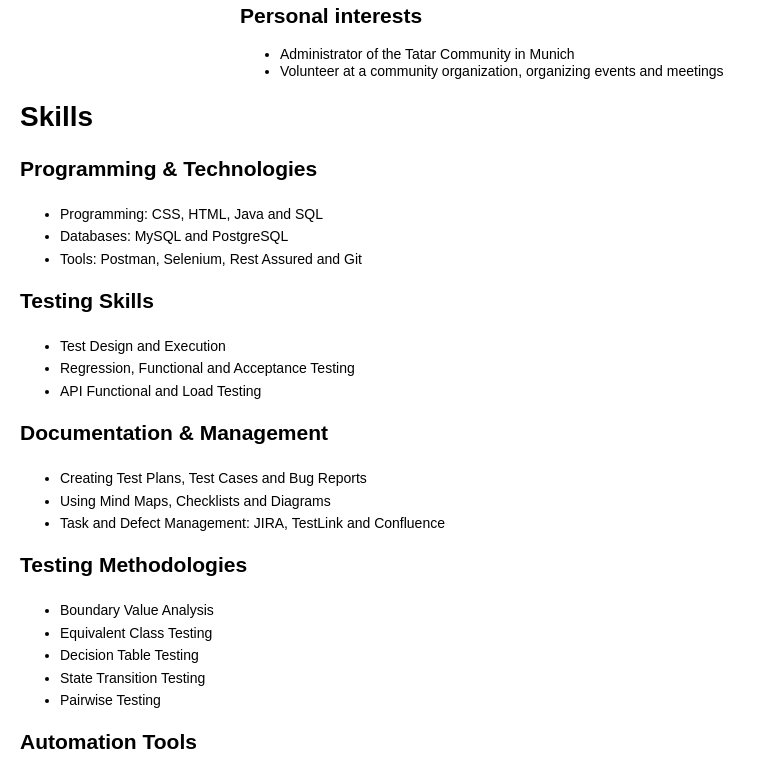
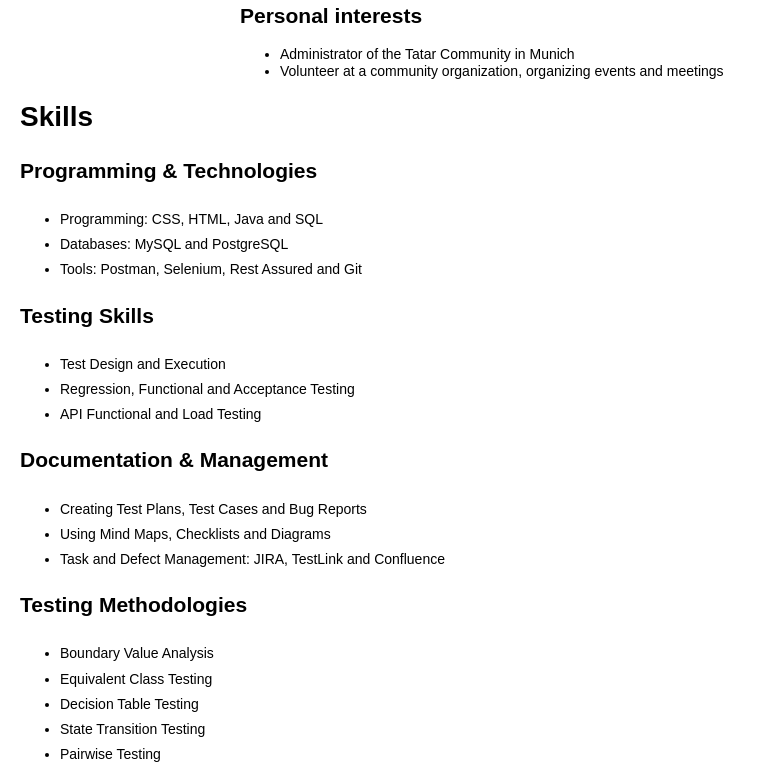
Before and after one commit to aliyasagut/cv, a plain HTML site: page index.html in a window 1280 px wide. Shown: the part 1837-2610 px from the top of the page, without its empty margins (0-766 px from the left). Drawn offline with Linux system fonts and the light colour scheme.

Commit message:
Update index.html

```diff
--- a/index.html
+++ b/index.html
@@ -169,7 +169,7 @@
 
   <h1 style="page-break-before: always;">Skills</h1>
 
-    <div class="skills-section" style="line-height: 1.6;">
+    <div class="skills-section" style="line-height: 1.8;">
 
         <div class="skills-section">
             <h2>Programming & Technologies</h2>
```
